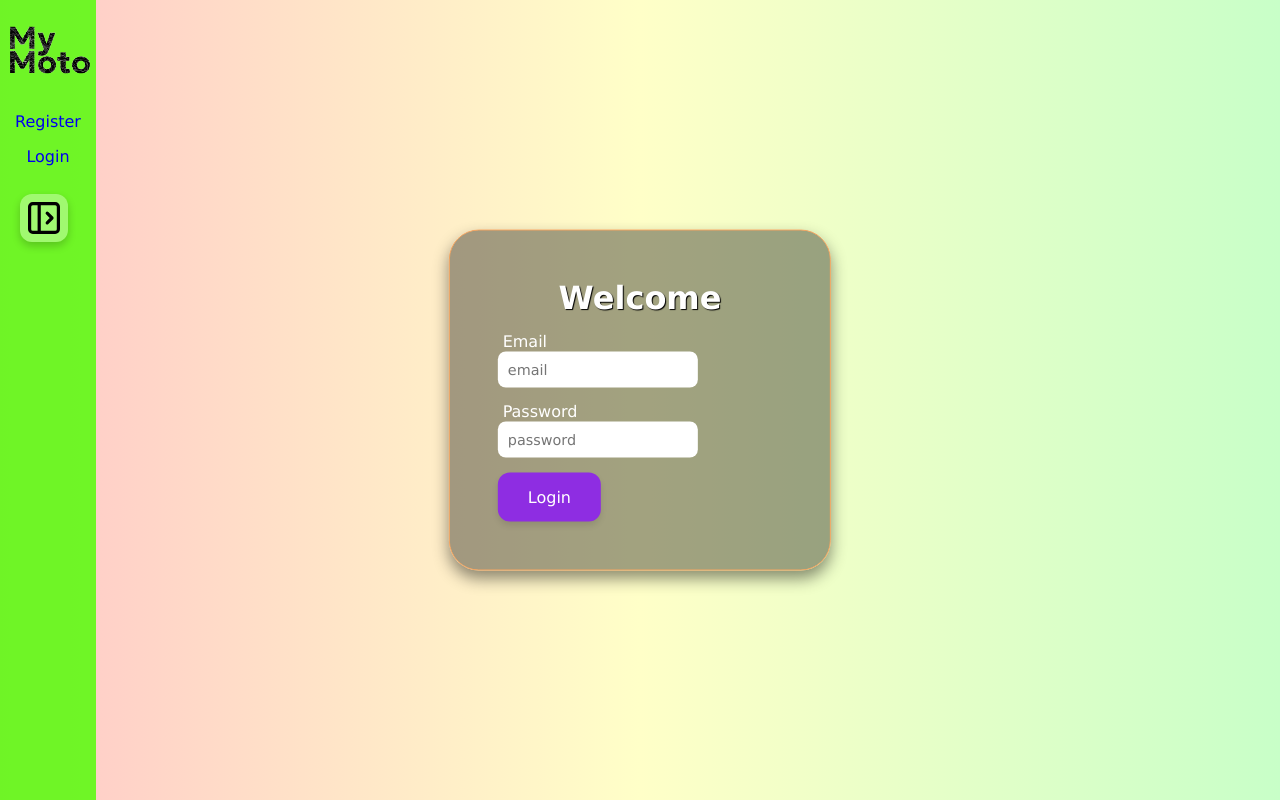
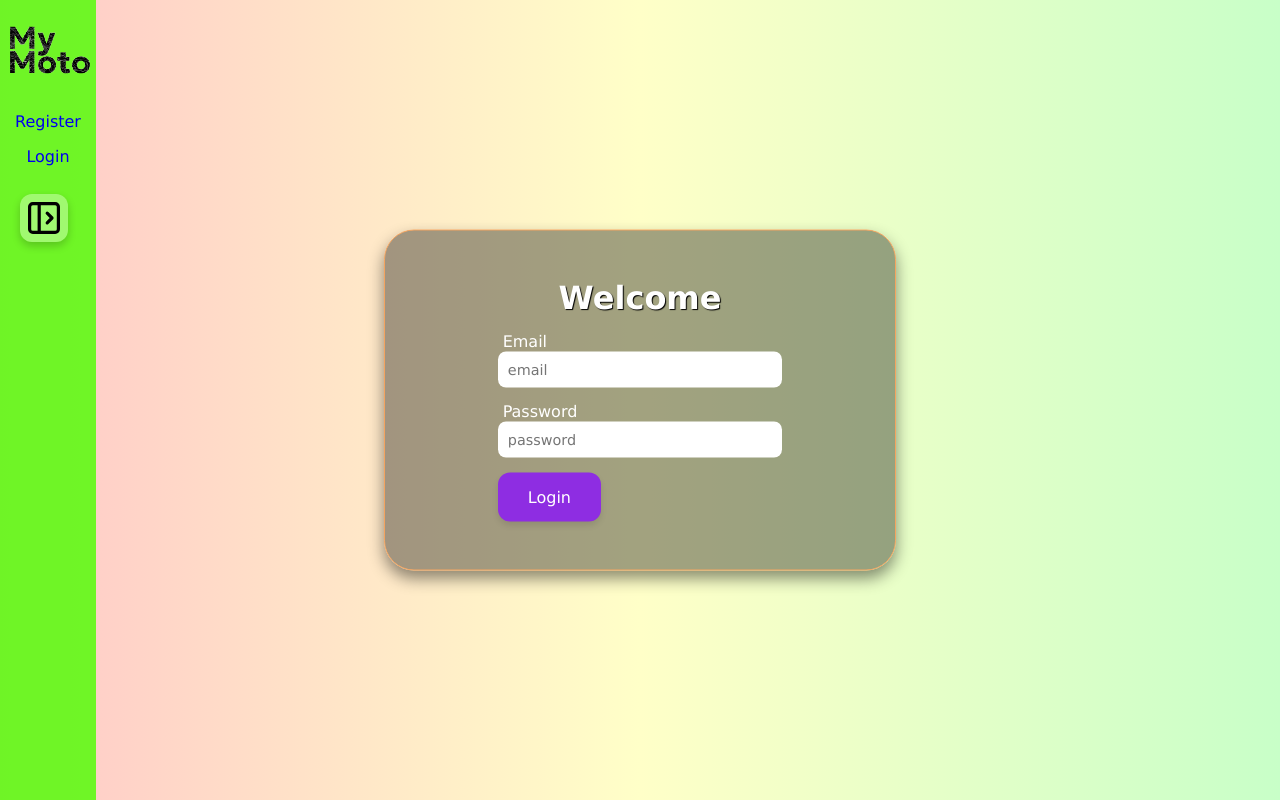
Before and after one commit to amitchell303/capstoneFrontend, a React (Vite) app: page /login in a window 1280 px wide. Built offline with nearby package versions, Linux system fonts and the light colour scheme; no server answers.

Commit message:
added styling to App.css and updated className on Registration.jsx

```diff
--- a/src/App.css
+++ b/src/App.css
@@ -163,7 +163,7 @@
 /* Main Content Container */
 .content-container {
   color: white;
-  width: auto;
+  width: 40%;
   background-color: #0000005d;
   border: 0.5px solid sandybrown;
   box-shadow: 0 8px 16px #00000074;
@@ -303,15 +303,19 @@
 }
 
 form {
-  width: 60%;
+  width: 100%;
 }
 .form-group {
   margin: 0.75rem;
   display: flex;
   flex-direction: column;
   input {
-    width: 13rem;
-    padding: 5px 0px;
+    width: 100%;
+    padding: 10px;
+    margin-bottom: 15px;
+    border: none;
+    border-radius: 8px;
+    font-size: 0.9rem;
   }
 }
 
@@ -326,6 +330,7 @@ form {
   border: none;
   border-radius: 8px;
   font-size: 0.9rem;
+  width: 100%;
 }
 .login-btn {
   color: white;
--- a/src/components/Registration.jsx
+++ b/src/components/Registration.jsx
@@ -40,7 +40,7 @@ function Registration() {
   return (
     <>
       <main>
-        <div className="page">
+        <div className="content-container">
           <h1>Register</h1>
           <form onSubmit={submit}>
             <div className="form-group">
@@ -93,6 +93,7 @@ function Registration() {
                 !password ||
                 (password && confirmPassword && password !== confirmPassword)
               }
+              className="login-btn"
             >
               Register
             </button>
```
